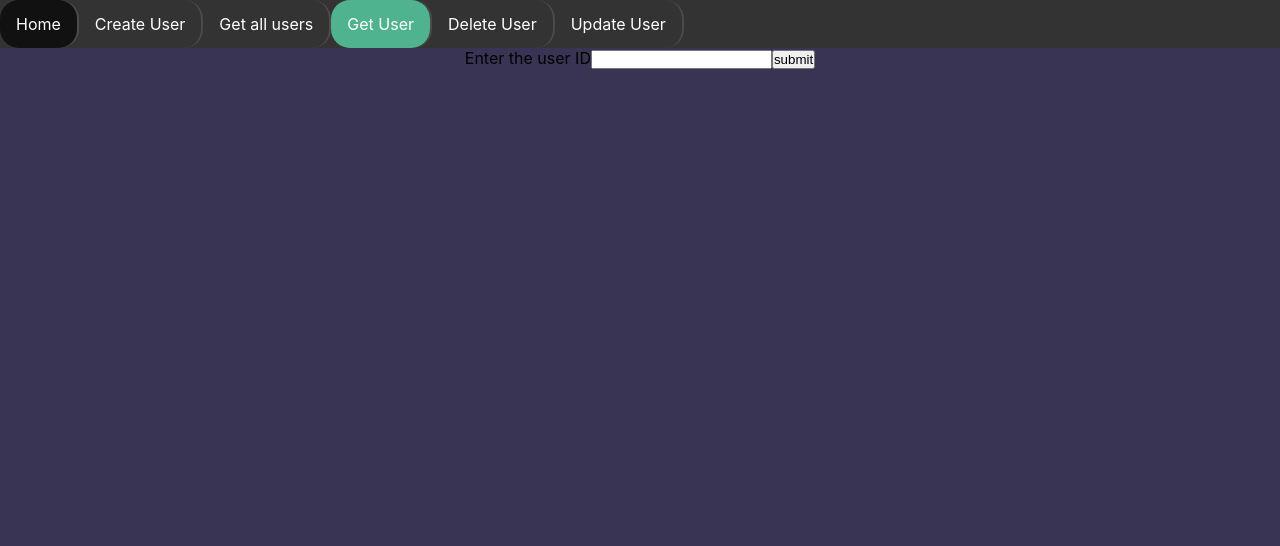
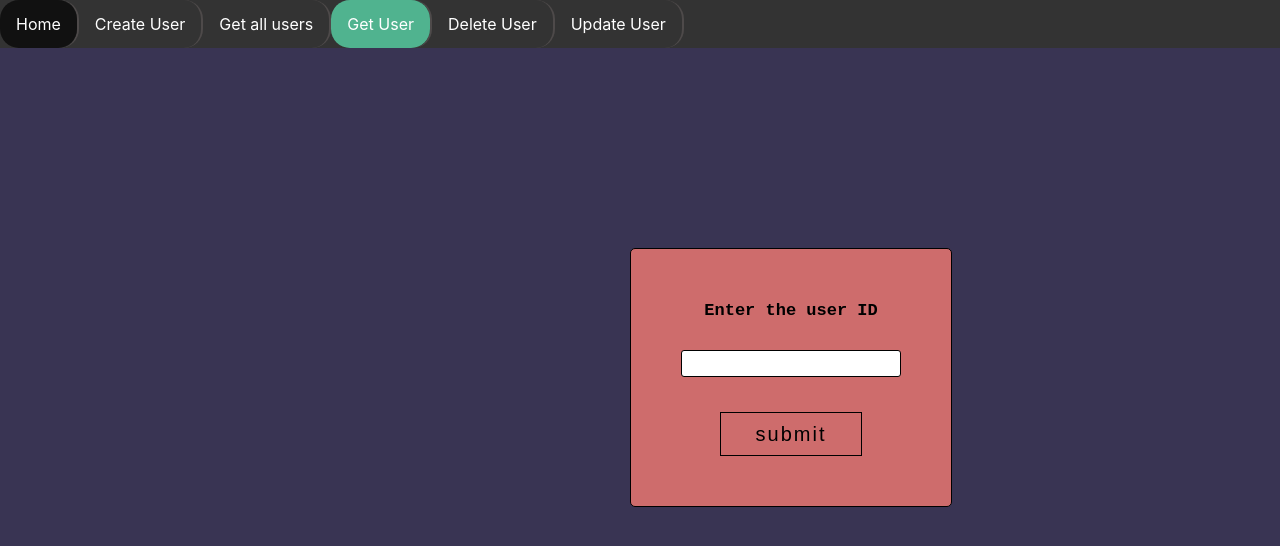
Before and after one commit to mustafasaif/Node-CRUD-API, a React (Create React App) app in the folder client/: page /getuser in a window 1280 px wide. Shown: the top 546 px of the page. Built offline with nearby package versions, Linux system fonts and the light colour scheme.

Commit message:
updated the UI for the remaining components

```diff
--- a/client/src/App.css
+++ b/client/src/App.css
@@ -5,6 +5,7 @@
 
 body{
   background-color: rgb(57, 52, 83);
-  text-align: center;
-  margin-top: 0;
+
 }
+
+/* text-align: center; */
--- a/client/src/components/CreateNewUser.js
+++ b/client/src/components/CreateNewUser.js
@@ -6,7 +6,8 @@ import './form.css'
 function Newuser() {
     const [state, setState] = useState({
         fname: '',
-        age: ''
+        age: '',
+        email: ''
     })
     const [postdata, setPostdata] = useState(undefined)
 
@@ -14,11 +15,19 @@ function Newuser() {
         try {
             const post = await axios.post("http://localhost:3000/create_user", {
                 Name: state.fname,
-                Age: state.age
+                Age: state.age,
+                Email: state.email
             })
-            console.log(post.data)
-            alert(" New User Created Succesfully " + post.data.Name + " " + post.data.Age)
-            setPostdata(post.data)
+            console.log(post)
+            if (post.data.Name) {
+                alert(" New User Created Succesfully " + post.data.Name + " " + post.data.Age)
+                setPostdata(post.data)
+            }
+            else {
+                alert(post.data.message.errors.Email.message)
+                //console.log(post.data.message.errors.Email.message)
+            }
+
         } catch (err) {
             console.error(err)
         }
@@ -38,6 +47,8 @@ function Newuser() {
                 <input className="inputstyle" type="text" name="fname" value={state.fname} onChange={handleChange} />
                 <label className="labelstyle">Age</label>
                 <input className="inputstyle" type="text" name="age" value={state.age} onChange={handleChange} />
+                <label className="labelstyle">Email</label>
+                <input className="inputstyle" type="text" name="email" value={state.email} onChange={handleChange} />
                 <button className="fill" onClick={handlesubmit}>Submit</button>
             </div>
             {!isUndefined(postdata) &&
--- a/client/src/components/DeleteUser.js
+++ b/client/src/components/DeleteUser.js
@@ -1,6 +1,6 @@
 import React, { useState } from 'react'
 import axios from 'axios'
-
+import './Singleuser.css'
 function DeleteUser() {
     const [id, setid] = useState("")
 
@@ -20,10 +20,10 @@ function DeleteUser() {
     }
 
     return (
-        <div>
-            <label>ENTER USER ID TO BE DELETED</label>
-            <input type="text" value={id} name="id" onChange={handlechange}></input>
-            <button type="submit" onClick={() => handledelete(id)}> Submit</button>
+        <div className= "formstylesingle">
+            <label className="labelstyle1">ENTER USER ID TO BE DELETED</label>
+            <input className = "inputstyle1" type="text" value={id} name="id" onChange={handlechange}></input>
+            <button className="buttonstyle  " type="submit" onClick={() => handledelete(id)}> Submit</button>
 
         </div>
     )
--- a/client/src/components/GetSingleUser.js
+++ b/client/src/components/GetSingleUser.js
@@ -1,6 +1,7 @@
 import { React, useState } from 'react'
 import axios from 'axios'
 import { isUndefined } from 'lodash';
+import './Singleuser.css'
 
 function GetSingleUser() {
     const [user, setUser] = useState();
@@ -24,15 +25,51 @@ function GetSingleUser() {
     }
     return (
         <div>
-            <label>Enter the user ID</label>
-            <input type="text" name="user_id" value={user_id} onChange={handleChange}></input>
-            <button type="submit" onClick={() => handleRetrieveOneUser(user_id)}>submit</button>
+            <div className="formstylesingle">
+                <label className="labelstyle1">Enter the user ID</label>
+                <input className="inputstyle1" type="text" name="user_id" value={user_id} onChange={handleChange}></input>
+                <button className="buttonstyle" type="submit" onClick={() => handleRetrieveOneUser(user_id)}>submit</button>
+            </div>
+            <div>
+                {!isUndefined(user) &&
+                    <table>
+                        <thead>
+                            <tr>
+                                <td>
+                                    ID
+                                </td>
+                                <td>
+                                    Name
+                                </td>
+                                <td>
+                                    Age
+                                </td>
 
-            {!isUndefined(user) &&
-                <ul>
-                    <li> {user.Name}</li>
-                    <li>{user.Age}</li>
-                </ul>}
+                                <td>
+                                    Email
+                                </td>
+                            </tr>
+                        </thead>
+                        <tbody>
+                            <tr>
+                                <td>
+                                    {user._id}
+                                </td>
+                                <td>
+                                    {user.Name}
+                                </td>
+                                <td>
+                                    {user.Age}
+                                </td>
+                                <td>
+                                    {user.Email}
+                                </td>
+                            </tr>
+                        </tbody>
+                    </table>
+
+                }
+            </div>
         </div>
     )
 }
--- a/client/src/components/Home.css
+++ b/client/src/components/Home.css
@@ -3,6 +3,12 @@
     background-color: tomato;
     border: black;
     border-radius: 12px;
-    padding: 50px 50px;
+    padding: 60px;
+    width: fit-content;
+    margin-left: 35px;
+
 
 }
+.alignment{
+    text-align: center;
+}
--- a/client/src/components/Home.js
+++ b/client/src/components/Home.js
@@ -3,10 +3,10 @@ import './Home.css'
 
 function Home() {
     return (
-        <div >
+        <div className = "alignment" >
             <h2 className = "heading">
                 WELCOME TO SIMPLE CRUD APPLICATION
-                PLEASE NAVIGATE TO APPROPRIATE PAGE TO PERFORM THE ACTION
+                PLEASE NAVIGATE TO APPROPRIATE PAGE TO PERFORM THE DESIRED ACTION
             </h2>
 
         </div>
--- /dev/null
+++ b/client/src/components/Singleuser.css
@@ -0,0 +1,46 @@
+.formstylesingle{
+    padding: 50px 50px 50px 50px;
+    background-color: rgb(206, 108, 108);
+    border: 1px solid black;
+    margin-top: 200px;
+    margin-left: 630px;
+    width: 220px;
+    text-align: center;
+    border-radius: 5px;
+    /* display: flex;
+    flex-direction: row;
+    justify-content: space-between;
+    align-items: center;
+    padding: 20px 0px !important;
+    flex-wrap: wrap; */
+}
+
+.labelstyle1{
+    margin:auto;
+  font-family:monospace;
+  font-weight: bold;
+  font-size: 17px;
+
+}
+.inputstyle1{
+    margin: 30px 0 10px 0;
+    padding: 5px;
+    border: 1px solid #000000;
+    border-radius: 3px;
+    box-sizing: border-box;
+    width: 100%;
+
+}
+
+.buttonstyle {
+    margin-top: 25px;
+    font-size: 20px;
+    font-weight: 250;
+    letter-spacing: 2px;
+    padding: 10px 35px 9px;
+    outline: 0;
+    border: 1px solid black;
+    cursor: pointer;
+    position: relative;
+    background-color: rgba(245, 81, 81, 0);
+  }
--- a/client/src/components/UpdateUser.js
+++ b/client/src/components/UpdateUser.js
@@ -4,9 +4,10 @@ import './form.css'
 
 function UpdateUser() {
     const [userinfo, setUserinfo] = useState({
-        fname: "",
-        Age: "",
-        id:""
+        fname: undefined,
+        Age: undefined,
+        id:undefined,
+        email:undefined
     })
 
     const handlechange = (event) => {
@@ -21,9 +22,10 @@ function UpdateUser() {
         try {
             const updateduser = await axios.patch("http://localhost:3000/create_user/"+id, {
                 Name: userinfo.fname,
-                Age: userinfo.Age
+                Age: userinfo.Age,
+                Email:userinfo.email
             })
-            alert("User details update")
+            alert("USER DETAILS UPDATED SUCCESSFULLY")
             console.log(updateduser)
         } catch (err) {
             console.log(err)
@@ -38,6 +40,8 @@ function UpdateUser() {
             <input className = "inputstyle" type = "text" name="fname" value = {userinfo.fname} onChange={handlechange}></input>
             <label className="labelstyle">Age</label>
             <input className = "inputstyle" type = "text" name="Age" value = {userinfo.Age} onChange={handlechange}></input>
+            <label className="labelstyle">Email</label>
+            <input className = "inputstyle" type = "text" name="email" value = {userinfo.email} onChange={handlechange}></input>
             <button className = "fill" type="submit" onClick={()=>handleupdate(userinfo.id)}>Submit</button>
         </div>
     )
--- a/client/src/components/form.css
+++ b/client/src/components/form.css
@@ -6,7 +6,8 @@
   background: #c25a5a;
   width: 220px;
   display: block;
-  margin-top: 200px;
+  margin-top: 180px;
+  text-align: center;
 }
 
 .labelstyle{
@@ -19,7 +20,7 @@
 .inputstyle{
   margin: 5px 0 10px 0;
   padding: 5px;
-  border: 1px sold #bfbfbf;
+  border: 1px solid #000000;
   border-radius: 3px;
   box-sizing: border-box;
   width: 100%;
--- /dev/null
+++ b/client/src/components/table.css
@@ -0,0 +1,38 @@
+table, tr, td {
+    margin-top: 30px;
+    margin-left: 350px;
+    border: 2px solid black;
+    border-collapse: collapse;
+  }
+  thead{
+      border: 1px solid black;
+      /* text-align: center; */
+      font-weight: bold;
+      background-color: rgb(209, 83, 41);
+  }
+  td{
+    padding: 15px;
+  }
+  table{
+    width: 50%;
+  }
+  .headingget{
+      text-align: center;
+      /* margin-top: 10px; */
+      text-shadow: 2px 2px 5px rgb(38, 88, 76);
+      letter-spacing: 2px;
+      background-color: rgba(248, 143, 94, 0.952);
+      width: fit-content;
+      padding: 10px 10px 10px 10px;
+      border-radius: 5px;
+      font-weight: 450;
+  }
+  .headeralign{
+      margin-top: 20px;
+      margin-left: 520px;
+  }
+
+  tbody{
+      background-color: rgba(22, 22, 22, .5);
+      color: white;
+  }
```
Also changed, not shown: client/src/components/GetAllUsers.js (+13 -21 lines).
